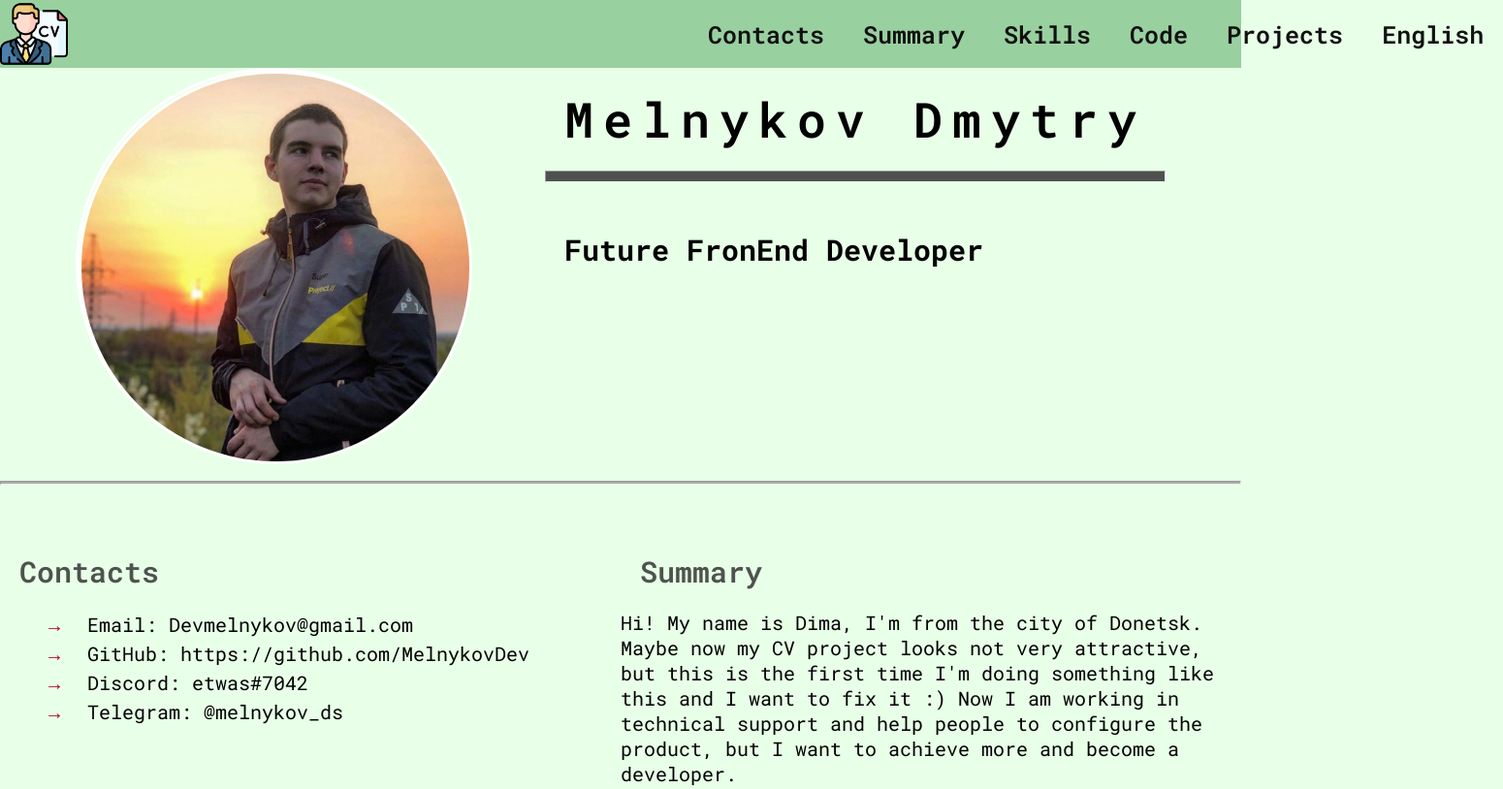
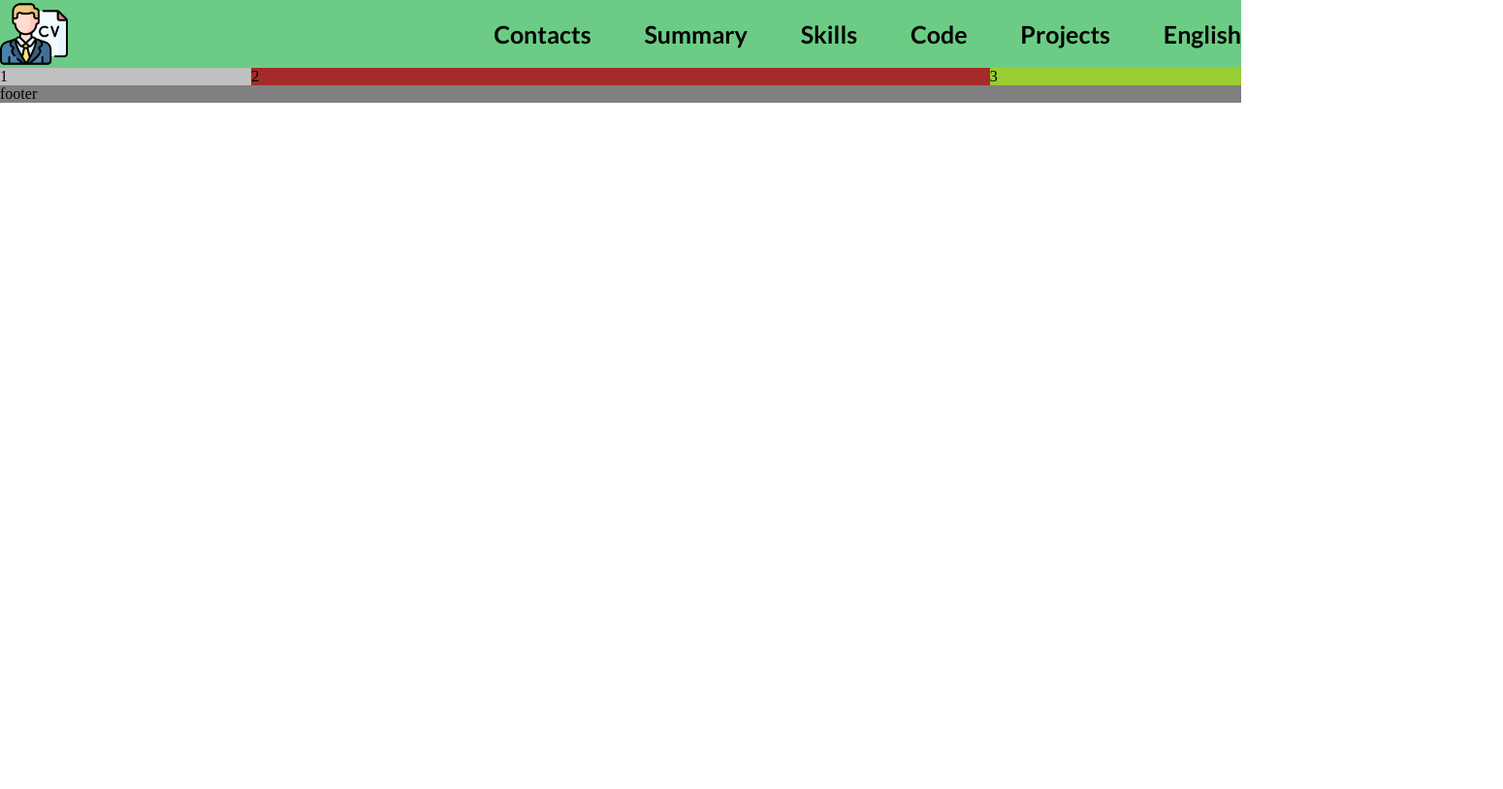
Before and after one commit to MelnykovDev/rsschool-cv, a plain HTML site: page index.html in a window 1280 px wide. Shown: the top 814 px of the page at 97% size, 1550 px wide, since content can reach past the window. Drawn offline with Linux system fonts and the light colour scheme.

Commit message:
update: remake cv: update header, add FlexBox structure

```diff
--- a/index.html
+++ b/index.html
@@ -4,107 +4,59 @@
     <meta charset="UTF-8">
     <meta http-equiv="X-UA-Compatible" content="IE=edge">
     <meta name="viewport" content="width=device-width, initial-scale=1.0">
-    <link rel="stylesheet" href="style.css">
-    <link rel="icon" href="./img/icon.png">
+
+    <link rel="shortcut icon" href="./img/icon.png" type="image/x-icon">
+
     <link rel="preconnect" href="https://fonts.googleapis.com">
     <link rel="preconnect" href="https://fonts.gstatic.com" crossorigin>
-    <link href="https://fonts.googleapis.com/css2?family=Roboto+Mono:ital,wght@0,100;0,200;0,300;0,400;0,500;0,600;0,700;1,100;1,200;1,300;1,400;1,500;1,600;1,700&display=swap" rel="stylesheet">
-    <title>CV Melnykov</title>
+    <link href="https://fonts.googleapis.com/css2?family=Lato:wght@700&display=swap" rel="stylesheet">
+
+    <link rel="stylesheet" href="./style.css">
+    <title>Melnykov CV</title>
 </head>
+<body>
 
+    <div class="wrapper">
 
-<body>  <!--body-->
-    <div class="wrapper">
-        <header class="header"> <!--header -->
+        <header class="header">
             <div class="container">
-                <nav class="nav"> <!--nav-->
 
-                    <div class="nav-box">
-                    <img class="nav-item nav-logo" src="./img/icon.png" alt="icon">
+                <nav class="nav">
+                    <img class="header-icon" src="./img/icon.png" alt="cv-icon">
+
                     <ul class="nav-list">
-                        <li class="nav-item"><a class="nav-link" href="#contacts">Contacts</a></li>
-                        <li class="nav-item"><a class="nav-link" href="#summary">Summary</a></li>
-                        <li class="nav-item"><a class="nav-link" href="#skills">Skills</a></li>
-                        <li class="nav-item"><a class="nav-link" href="#code">Code</a></li>
-                        <li class="nav-item"><a class="nav-link" href="#projects">Projects</a></li>
-                        <li class="nav-item"><a class="nav-link" href="#english">English</a></li>
+                        <li class="nav-item"><a class="nav-item-link" href="#Contacts">Contacts</a></li>
+                        <li class="nav-item"><a class="nav-item-link" href="#Summary">Summary</a></li>
+                        <li class="nav-item"><a class="nav-item-link" href="#Skills">Skills</a></li>
+                        <li class="nav-item"><a class="nav-item-link" href="#Code">Code</a></li>
+                        <li class="nav-item"><a class="nav-item-link" href="#Projects">Projects</a></li>
+                        <li class="nav-item"><a class="nav-item-link" href="#English">English</a></li>
                     </ul>
-                    </div>
+                </nav>
 
-                </nav>
             </div>
         </header>
 
-        <main class="main"> <!--main-->
-            <div class="profile">
-                <div class="profile-photo">
-                    <img class="profile-photo" src="./img/photo.jpg" alt="photo">
+        <main class="main">
+
+                <div class="contacts">
+                    1
                 </div>
-                <div class="profile-info">
-                    <h1 class="profile-title">Melnykov Dmytry</h1>
-                    <hr class="profile-line">
-                    <h2 class="profile-subtitile">Future FronEnd Developer</h2>
+
+                <div class="major">
+                    2
                 </div>
-            </div>
 
-            <hr class="section-line">
+                <div class="projects">
+                    3
+                </div>
 
-            <div class="container">
-
-                <section class="section" id="contacts">
-                    <h2 class="section-subtitle">Contacts</h2>
-                    <ul class="section-list">
-                        <li>Email: Devmelnykov@gmail.com</li>
-                        <li>GitHub: https://github.com/MelnykovDev</li>
-                        <li>Discord: etwas#7042</li>
-                        <li>Telegram: @melnykov_ds</li>
-                    </ul>
-                </section>
-
-                <section class="section" id="summary">
-                    <h2 class="section-subtitle">Summary</h2>
-                    <p class="section-description">
-                        Hi! My name is Dima, I'm from the city of Donetsk. Maybe now my CV project looks not very attractive, but this is the first time I'm doing something like this and I want to fix it :) Now I am working in technical support and help people to configure the product, but I want to achieve more and become a developer.
-                    </p>
-                </section>
-
-                <section class="section" id="skills">
-                    <h2 class="section-subtitle">Skills</h2>
-                    <ul class="section-list">
-                        <li>HTML basic</li>
-                        <li>CSS basic</li>
-                        <li><s>GIT</s></li>
-                        <li><s>JavaScript</s></li>
-                    </ul>
-                </section>
-
-                <section class="section" id="code">
-                    <h2 class="section-subtitle">Code</h2>
-                    <code class="section-code">
-                        {My code could be here, but I don't know what to write here yet. I'll fix it in the future :) }
-                    </code>
-                </section>
-
-                <section class="section" id="projects">
-                    <h2 class="section-subtitle">Projects</h2>
-                    <p class="section-description">Someday my projects will be here, but for now here's a heart: &lt;3</p>
-                </section>
-
-                <section class="section" id="english">
-                    <h2 class="section-subtitle">English</h2>
-                    <p class="section-description">B1 - Pre-Intermediate</p>
-                </section>
-
-            </div>
         </main>
 
-        <footer class="footer"> <!--footer-->
-            <div class="container">
-                <p class="footer-description">june 2022</p>
-                <a href="https://rs.school/js/"><img class="footer-img" src="./img/rs_school_js.svg" alt="RSS"></a>
-                <a href="https://github.com/MelnykovDev"><img class="footer-img" src="./img/github.png" alt="github"></a>
-            </div>
+        <footer class="footer">
+            footer
         </footer>
+
     </div>
 
 </body>
--- a/style.css
+++ b/style.css
@@ -1,159 +1,90 @@
-/*порядок определения стилей:
-позиционирование
-блочная модель (размеры, отступы)
-типографика (свойства шрифта)
-оформление (цвет фона, тень)
-анимация*/
 * {
     margin: 0;
-  }
-html {
-    scroll-behavior: smooth;
-    height: 100%;
 }
 .wrapper {
-    min-height: 100%;
     display: flex;
     flex-direction: column;
+    justify-content: space-between;
 }
 .container {
-    max-width: 1440px;
+    max-width: 1400px;
     margin: 0 auto;
-    display: flex;
-    flex-wrap: wrap;
-}
 
-/*header*/
-.header {
-    width: 100%;
-    background-color: #99D0A0;
-}
-.nav-box {
-    display: flex;
-}
-.nav-list {
-    display: flex;
-    justify-content: flex-end;
-    align-items: center;
-    list-style-type: none;
-}
-.nav-logo {
-    width: 70px;
-    height: 70px;
-    margin-right: 600px;
-}
-.nav-link {
-    padding: 0 20px;
-    font-size: 25px;
-    font-weight: 600;
-    font-family: 'Roboto Mono', monospace;
-    text-decoration: none;
-    color: #111111;
-    transition: 1s;
-}
-.nav-link:hover {
-    color: 	#FA8072;
 }
 
 
-/*body*/
-body {
-    min-height: 100vh;
-    height: 100%;
-    margin: 0;
-    padding: 0;
-    background-color: #e8ffe8;
+/*header*/
+
+.header {
+    background: #6ccc85;
+}
+.header-icon {
+    width: 70px;
+    height: auto;
+}
+.nav {
+    display: flex;
+    justify-content: space-between;
+    align-items: center;
+}
+.nav-list {
+    font-family: 'Lato', Arial, Helvetica, sans-serif;
+    font-weight: 700;
+    font-size: 25px;
+}
+.nav-item {
+    display: inline;
+    margin-left: 50px;
+}
+.nav-item-link {
+    position: relative;
+    line-height: 1;
+    text-decoration: none;
+    color: #000;
+    transition: 0.2s;
+}
+.nav-item-link::after {
+    display: block;
+    position: absolute;
+    left: 0;
+    width: 0;
+    margin-top: 5px;
+    height: 3px;
+    background-color: #fff;
+    content: "";
+    transition: width 0.8s ease-out;;
+}
+.nav-item-link:hover:after {
+	width: 100%;
+}
+.nav-item-link:hover {
+    color: #fff;
 }
 
+/*main*/
 .main {
-    flex: 1 1 auto;
+    display: flex;
+    justify-content: space-between;
 }
 
-/*section*/
-.section {
-    padding: 50px 0 50px 0;
-    width: 50%;
+/*contacts*/
+.contacts {
+    background: silver;
+    flex-grow: 1;
 }
-.section-line {
-    height: 2px;
-    background-color: #a9aba9;
-}
-.section-subtitle {
-    padding: 20px;
-    font-size: 30px;
-    font-weight: 600;
-    font-family: 'Roboto Mono', monospace;
-    color: #4e524e;
-}
-.section-description {
-    font-size: 20px;
-    font-family: 'Roboto Mono', monospace;
-}
-.section-list {
-    font-size: 20px;
-    font-family: 'Roboto Mono', monospace;
-    line-height: 1.5;
-    list-style: none;
-}
-.section-list li::before {
-    content: "→";
-    display: inline-block;
-    width: 40px;
-    margin-left: 10px;
-    color: #b00418;
-
-}
-.section-code {
-    font-size: 20px;
-    font-family: 'Roboto Mono', monospace;
-    line-height: 1.5;
+/*major*/
+.major {
+    background: brown;
+    flex-grow: 3;
 }
 
-/*profile*/
-.profile {
-    display: flex;
-    justify-content: space-evenly;
+/*projects*/
+.projects {
+    background: yellowgreen;
+    flex-grow: 1;
 }
-.profile-photo {
-    width: 400px;
-    height: 400px;
-    margin-bottom: 20px;
-    border-radius: 50%;
-    border: #fff solid 3px;
-
-}
-.profile-title {
-    padding: 20px;
-    font-size: 50px;
-    font-weight: 600;
-    font-family: 'Roboto Mono', monospace;
-    letter-spacing: 10px;
-}
-.profile-line {
-    height: 10px;
-    background-color: #4e524e;
-}
-.profile-subtitile {
-    padding: 20px;
-    margin-top: 30px;
-    font-size: 30px;
-    font-family: 'Roboto Mono', monospace;
-}
-
 
 /*footer*/
 .footer {
-    background-color: #99D0A0;
+    background: gray;
 }
-.footer-description {
-    margin-top: 50px;
-    font-size: 30px;
-    font-family: 'Roboto Mono', monospace;
-    font-weight: 500;
-}
-.footer-img {
-    width: 100px;
-    height: 100px;
-    margin-left: 50px;
-    padding: 10px;
-}
```
